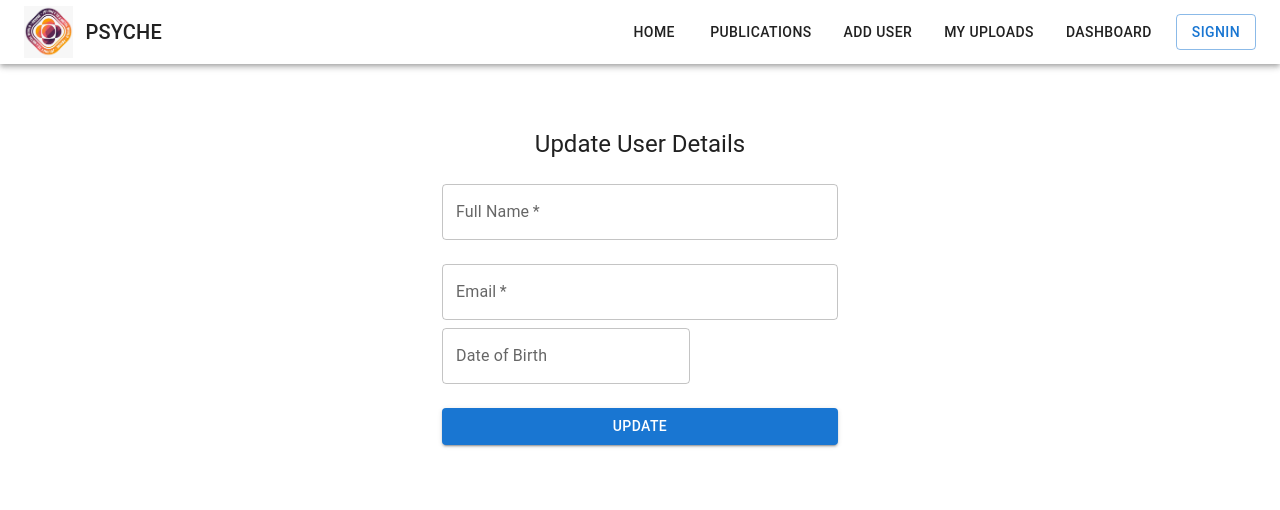
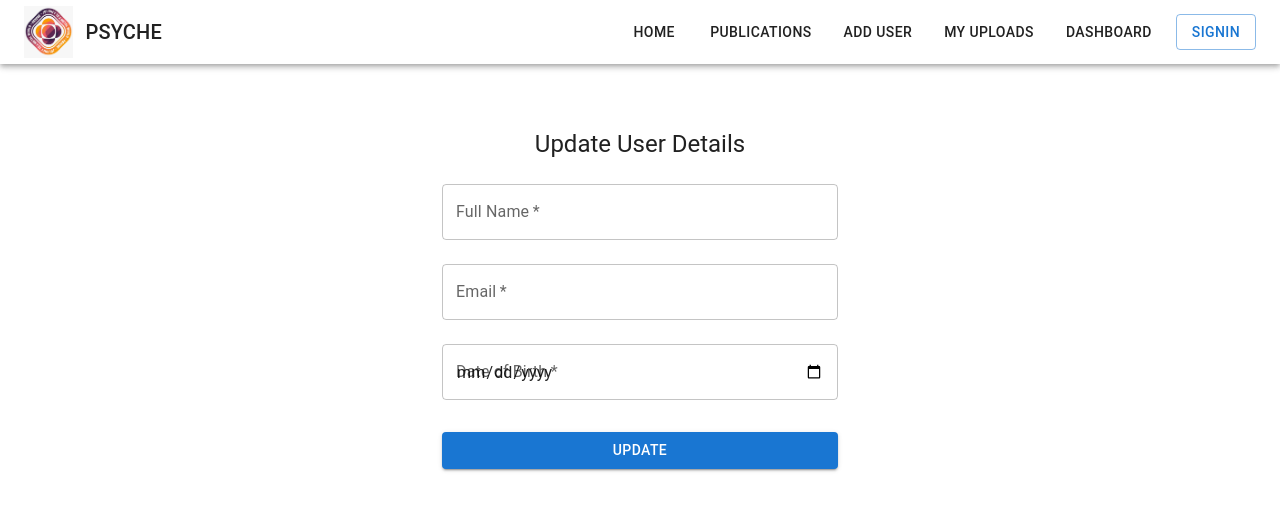
Before and after one commit to MissionToPsyche/tungesten_I7_PubSub, a React (Vite) app in the folder client/: page /updateUser in a window 1280 px wide. Shown: the top 510 px of the page. Built offline with nearby package versions, Linux system fonts and the light colour scheme.

Commit message:
adding date picker

```diff
--- a/client/src/components/UpdateUser.jsx
+++ b/client/src/components/UpdateUser.jsx
@@ -50,9 +50,7 @@ function UpdateUser() {
 					<Box component="form" noValidate sx={{ mt: 1 }}>
 						<TextField value={fullName} margin="normal" onChange={fullNameChanged} error={showFullNameError} required fullWidth id="fullName" helperText={fullNameErrorMessage} label="Full Name" name="fullName" />
 						<TextField value={email} margin="normal" onChange={emailChanged} error={showEmailError} required fullWidth name="email" helperText={emailErrorMessage} label="Email" type="email" id="email" />
-						<LocalizationProvider dateAdapter={AdapterDayjs}>
-							<DatePicker label="Date of Birth" />
-						</LocalizationProvider>
+						<TextField value={email} margin="normal" onChange={emailChanged} error={showEmailError} required fullWidth name="date" helperText={emailErrorMessage} label="Date of Birth" type="date" id="date" />
 						<Button fullWidth onClick={update} variant="contained" sx={{ mt: 3, mb: 2 }}> Update </Button>
 					</Box>
 				</Box>
```
